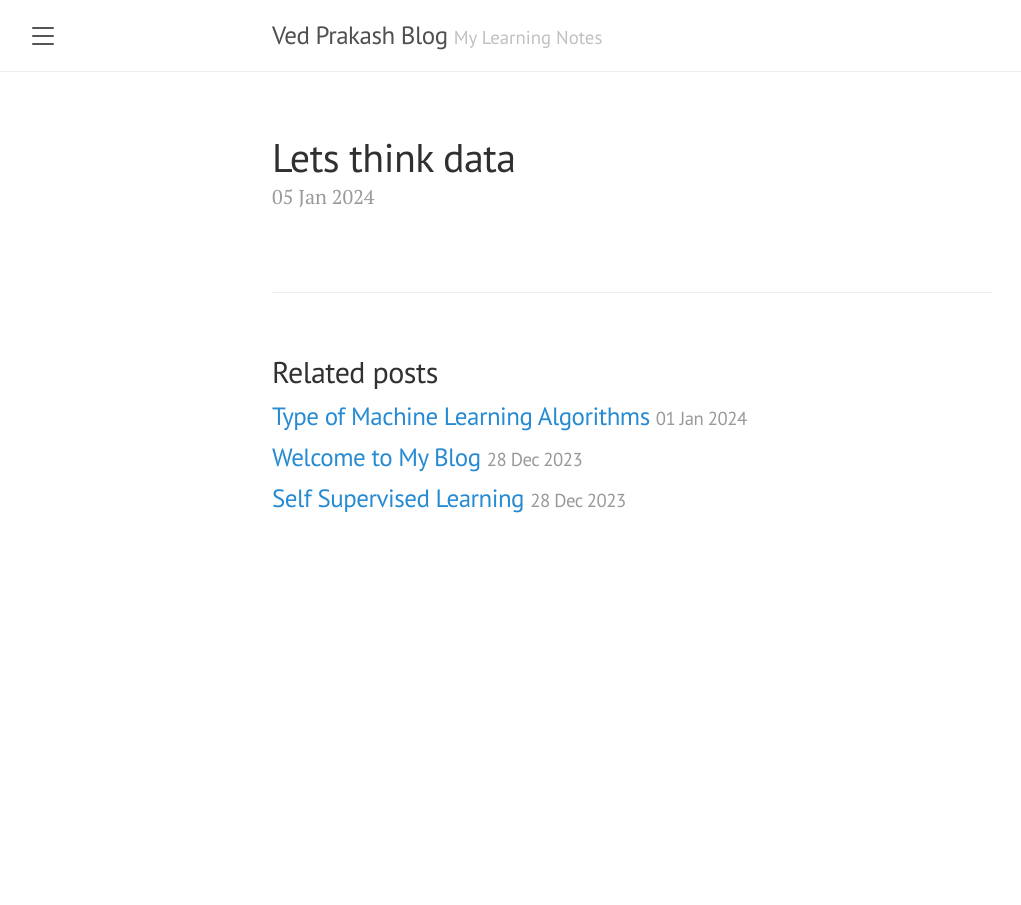
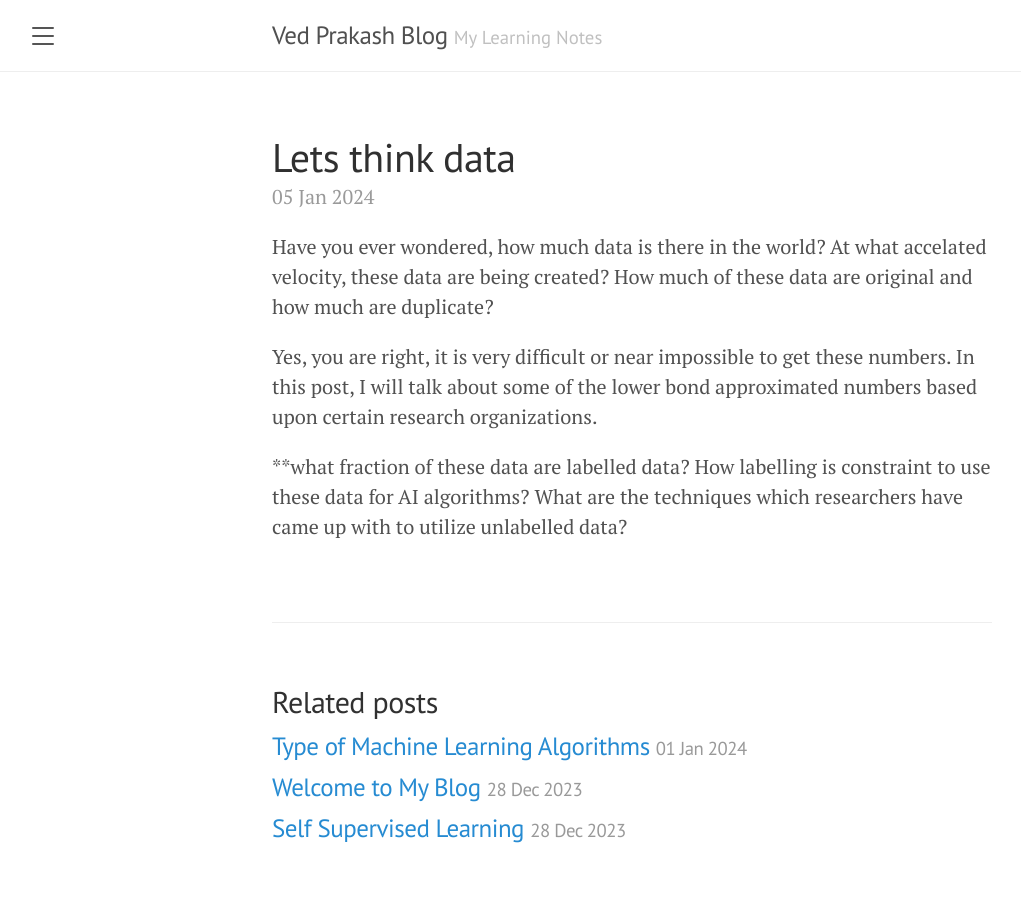
Before and after one commit to Ved-Prakash-Singh/Ved-Prakash-Singh.github.io, a Jekyll site: the page built from _posts/2024-01-05-Lets think data.md, in a window 1280 px wide. Shown: the whole page, without its empty margins (8-1029 px from the left). Built offline with Jekyll 4.4.1, drawn with Linux system fonts in a browser that asks for light colours.

Commit message:
Update 2024-01-05-Lets think data.md

```diff
--- a/_posts/2024-01-05-Lets think data.md
+++ b/_posts/2024-01-05-Lets think data.md
@@ -2,3 +2,8 @@
 layout: post
 title: Lets think data
 ---
+Have you ever wondered, how much data is there in the world? At what accelated velocity, these data are being created? How much of these data are original and how much are duplicate?
+
+Yes, you are right, it is very difficult or near impossible to get these numbers. In this post, I will talk about some of the lower bond approximated numbers based upon certain research organizations.
+
+**what fraction of these data are labelled data? How labelling is constraint to use these data for AI algorithms? What are the techniques which researchers have came up with to utilize unlabelled data?
```
